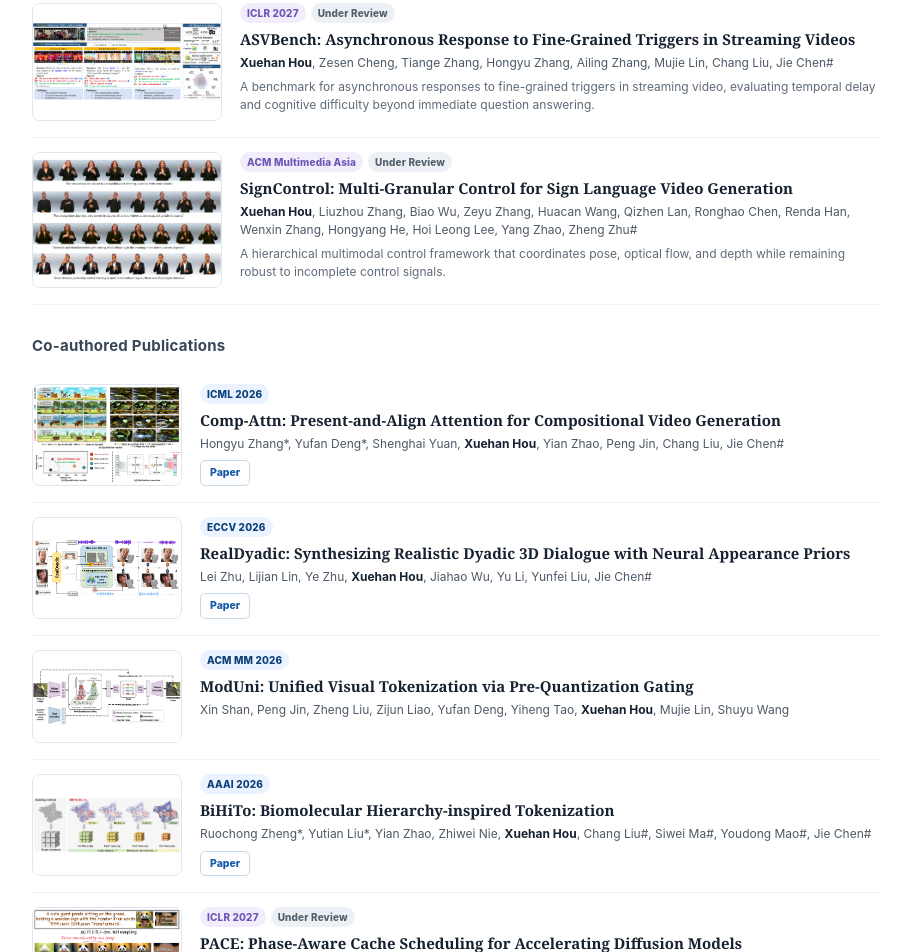
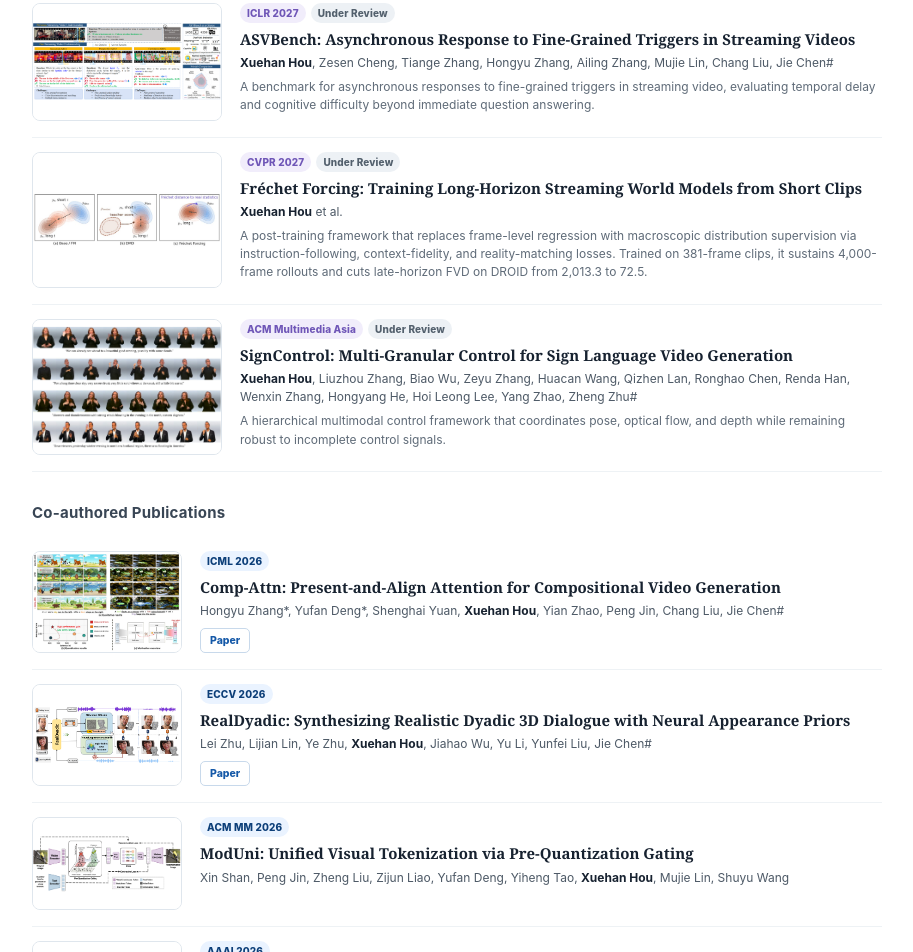
Before and after one commit to roboticwink1/roboticwink1.github.io, a plain HTML site: page index.html in a window 1280 px wide. Shown: the part 1776-2728 px from the top of the page, without its empty margins (296-1209 px from the left). Drawn offline with Linux system fonts and the light colour scheme.

Commit message:
Add Frechet Forcing (CVPR 2027 under review) to first-author publications

```diff
--- a/index.html
+++ b/index.html
@@ -868,6 +868,18 @@ button, a { -webkit-tap-highlight-color: transparent; }
         </article>
 
         <article class="paper">
+          <div class="paper-media"><img src="assets/images/frechet-forcing-intro.jpg" alt="Fréchet Forcing: macroscopic distribution supervision versus frame-level regression and teacher-based distillation" loading="lazy"></div>
+<div class="paper__body">
+            <div class="paper__badges">
+<span class="badge badge--review">CVPR 2027</span><span class="badge">Under Review</span>
+</div>
+            <h4>Fréchet Forcing: Training Long-Horizon Streaming World Models from Short Clips</h4>
+            <p class="authors"><strong>Xuehan Hou</strong> et al.</p>
+<p class="paper__summary">A post-training framework that replaces frame-level regression with macroscopic distribution supervision via instruction-following, context-fidelity, and reality-matching losses. Trained on 381-frame clips, it sustains 4,000-frame rollouts and cuts late-horizon FVD on DROID from 2,013.3 to 72.5.</p>
+          </div>
+        </article>
+
+        <article class="paper">
           <div class="paper-media"><img src="assets/images/signcontrol-intro.jpg" alt="SignControl method overview" loading="lazy"></div>
 <div class="paper__body">
             <div class="paper__badges">
```
